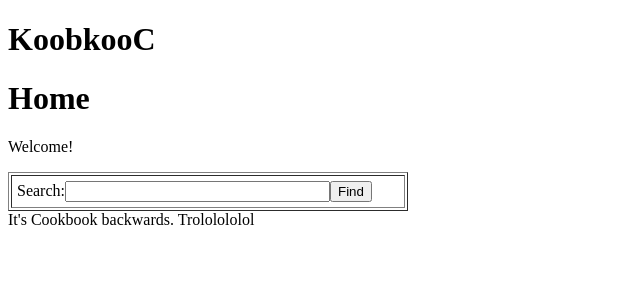
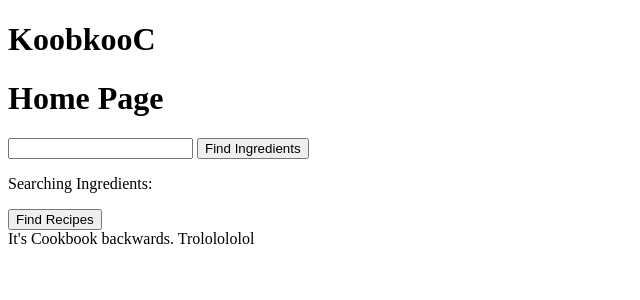
Before and after one commit to JacobFischer/kooBkooC, a CodeIgniter app: page /index.php/page/home in a window 1280 px wide. Shown: the top 300 px of the page, without its empty margins (0-640 px from the left). Run offline with CodeIgniter, Linux system fonts and the light colour scheme; some libraries are stand-ins or nearby versions.

Commit message:
Added front page reverse search logic

```diff
--- a/application/controllers/page.php
+++ b/application/controllers/page.php
@@ -9,6 +9,7 @@ class Page extends CI_Controller {
 
     public function home()
     {
+        $this->template->load_js("frontPageSearch.js");
         $this->template->load( 'page_home' );
     }
 
--- a/application/views/page_home.php
+++ b/application/views/page_home.php
@@ -1,13 +1,7 @@
-<h1>Home</h1>
-<p>Welcome!</p>
-<?$this->load->helper('url');?>
-<form name="search_bar" method="get" action="<?=base_url()?>/index.php/cookware/id/1">
-  <table width="400" border="1" cellpadding="5">
-    <tr>
-      <td>
-        <input type="hidden" name="dff_view" value="grid">
-        Search:<input type="text" name="dff_keyword" size="30" maxlength="50"><input type="submit" value="Find">
-      </td>
-    </tr>
-  </table>
-</form>
+<h1>Home Page</h1>
+<input type="text" id="search" />
+<button id="testButton">Find Ingredients</button>
+<div id="testDiv"></div>
+<p>Searching Ingredients:</p>
+<ul id="searchList"></ul>
+<button id="searchButton">Find Recipes</button>
--- /dev/null
+++ b/scripts/frontPageSearch.js
@@ -0,0 +1,31 @@
+$(document).ready(function(){
+  $("#testButton").click(function(){
+    $.ajax({
+      url: base_url + "index.php/search/ingredients/" + $("#search").val(),
+      context: document.body,
+      success: function(data){
+        var obj = jQuery.parseJSON(data);
+        $("#testDiv").html('<p>Ingredients:</p><ul id="ingredient-list">');
+        for(i in obj.ingredients){
+          $("#testDiv").append('<li class="ingredient-matching"><span class="ingredient-name">' + obj.ingredients[i].name + '</span><span class="ingredient-id" style="display: none;">' + obj.ingredients[i].id+ '</span></li>');
+        }
+        $("#testDiv").append('</ul>');
+        $("li.ingredient-matching").on("click", function(){
+          $("ul#searchList").append('<li class="ingredient-using">' + $(this).html() + '</li>');
+        });
+      }
+    });
+  })
+  //$("#searchButton").click(function(){
+   // $.ajax({
+    //  url: base_url + "index.php/search/reverse/" + $("#search").val(),
+    //  context: document.body,
+    //  success: function(data){
+    //    var obj = jQuery.parseJSON(data);
+    //  }
+   // });
+  //});
+});
+
+//'<ul><li>obj.cookware[0].ID</li><li>obj.cookware[0].Name</li><ul>'
+//$(this).children("span.ingredient-name:first").text()
```
